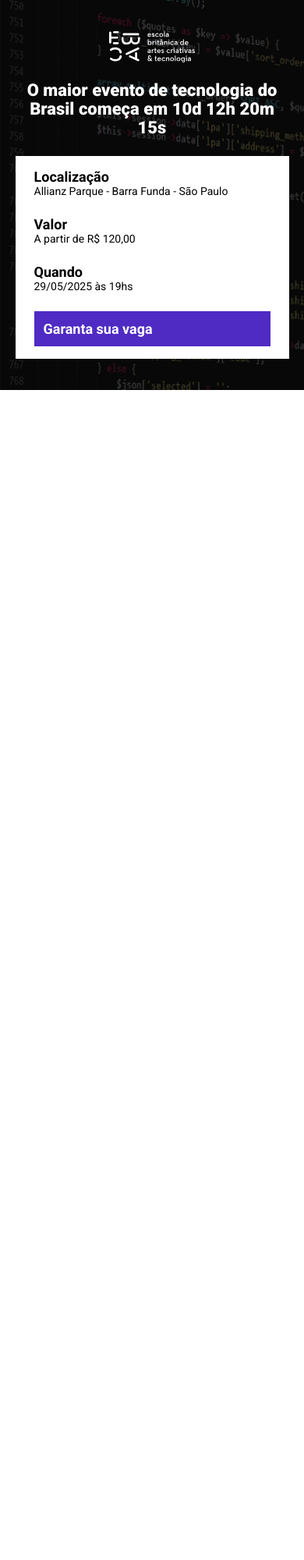
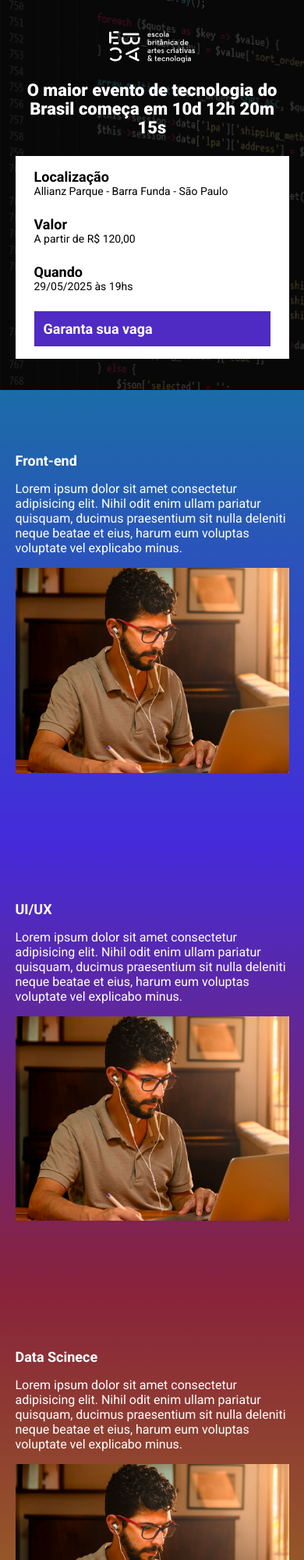
Before and after one commit to Danpalmeira92/ebac_tech_talks-daniel_palmeira, a website built with Parcel: page src/index.html in a window 390 px wide. Shown: the top 2000 px of the page at 78% size. Before the commit the page ends 844 px from the top, so only its background shows below. Built offline with nearby package versions, Linux system fonts and the light colour scheme.

Commit message:
Criando as seções, o arquivo de variáveis e aplicando animação com AOS

```diff
--- a/src/index.html
+++ b/src/index.html
@@ -8,6 +8,7 @@
     <link rel="stylesheet" href="styles/main.scss">
 
     <link href="https://fonts.googleapis.com/css2?family=Roboto:wght@400;700;900&display=swap" rel="stylesheet">
+    <link rel="stylesheet" href="https://unpkg.com/aos@next/dist/aos.css" />
 
 </head>
 <body>
@@ -39,7 +40,52 @@
         </div>
     </header>
 
+    <section class="event event--frontend">
+        <div class="container" data-aos="fade-right">
+            <div class="event__details">
+                <h2 class="event__details__title">Front-end</h2>
+                <p class="event__details__desciption">
+                    Lorem ipsum dolor sit amet consectetur adipisicing elit. Nihil odit enim ullam pariatur quisquam, ducimus praesentium sit nulla deleniti neque beatae et eius, harum eum voluptas voluptate vel explicabo minus.
+                </p>
+            </div>
+            <img class="event__image" src="./images/frontend.png" alt="Front-end">
+        </div>
+    </section>
+    <section class="event event--ui-ux event--image-left">
+        <div class="container" data-aos="fade-left">
+            <div class="event__details">
+                <h2 class="event__details__title">UI/UX</h2>
+                <p class="event__details__desciption">
+                    Lorem ipsum dolor sit amet consectetur adipisicing elit. Nihil odit enim ullam pariatur quisquam, ducimus praesentium sit nulla deleniti neque beatae et eius, harum eum voluptas voluptate vel explicabo minus.
+                </p>
+            </div>
+            <img class="event__image" src="./images/frontend.png" alt="Front-end">
+        </div>
+    </section>
+    <section class="event event--data-science">
+        <div class="container" data-aos="fade-right">
+            <div class="event__details">
+                <h2 class="event__details__title">Data Scinece</h2>
+                <p class="event__details__desciption">
+                    Lorem ipsum dolor sit amet consectetur adipisicing elit. Nihil odit enim ullam pariatur quisquam, ducimus praesentium sit nulla deleniti neque beatae et eius, harum eum voluptas voluptate vel explicabo minus.
+                </p>
+            </div>
+            <img class="event__image" src="./images/frontend.png" alt="Front-end">
+        </div>
+    </section>
+    <section class="event event--backend event--image-left">
+        <div class="container" data-aos="fade-left">
+            <div class="event__details">
+                <h2 class="event__details__title">Back-end</h2>
+                <p class="event__details__desciption">
+                    Lorem ipsum dolor sit amet consectetur adipisicing elit. Nihil odit enim ullam pariatur quisquam, ducimus praesentium sit nulla deleniti neque beatae et eius, harum eum voluptas voluptate vel explicabo minus.
+                </p>
+            </div>
+            <img class="event__image" src="./images/frontend.png" alt="Front-end">
+        </div>
+    </section>
 
+    <script src="https://unpkg.com/aos@next/dist/aos.js"></script>
     <script src="scripts/main.js"></script>
 </body>
 </html>
--- a/src/scripts/main.js
+++ b/src/scripts/main.js
@@ -1 +1 @@
-console.log("Olá Mundo")
+AOS.init()
--- /dev/null
+++ b/src/styles/_events.scss
@@ -0,0 +1,65 @@
+@use 'variables';
+
+.event {
+    padding: 80px 0;
+
+    &--frontend {
+        background-image: linear-gradient(variables.$blue1, variables.$blue2);
+    }
+
+    &--ui-ux {
+        background-image: linear-gradient(variables.$blue2, variables.$pink);
+    }
+
+    &--data-science {
+        background-image: linear-gradient(variables.$pink, variables.$yellow);
+    }
+
+    &--backend {
+        background-image: linear-gradient(variables.$yellow, variables.$pink);
+    }
+
+    &--image-left {
+        .container {
+            flex-direction: row-reverse;
+        }
+    }
+
+
+    .container {
+        display: flex;
+        gap: 40px;
+    }
+
+    &__image {
+        max-width: 360px;
+    }
+
+    &__details {
+
+        &__title {
+            font-size: 18px;
+            font-weight: bold;
+            margin-bottom: 16px;
+        }
+
+        &__descriptions {
+            line-height: 22px;
+        }
+    }
+
+    @media (max-width: 640px) {
+        .container {
+            display: block;
+        }
+
+        &__image {
+            width: 100%;
+        }
+
+        &__details {
+            margin-right: 0;
+            margin-bottom: 16px;
+        }
+    }
+}
--- a/src/styles/_hero.scss
+++ b/src/styles/_hero.scss
@@ -1,3 +1,5 @@
+@use 'variables';
+
 .hero {
     padding-top: 64px;
     padding-bottom: 100px;
@@ -16,7 +18,7 @@
         left: 0;
         width: 100%;
         height: 100%;
-        background-color: #000;
+        background-color: variables.$secondaryTextColor;
         content: '';
         opacity: 0.7;
     }
--- /dev/null
+++ b/src/styles/_variables.scss
@@ -0,0 +1,8 @@
+$textColor: #fff;
+$secondaryTextColor:#000;
+
+$blue1: #1B6CA7;
+$blue2: #442BDB;
+$pink: #89223B;
+$yellow: #9C791D;
+$purple: #4F2AC3;
--- a/src/styles/components/_buttons.scss
+++ b/src/styles/components/_buttons.scss
@@ -1,3 +1,5 @@
+@use '../variables';
+
 .button {
     padding: 12px;
     font-size: 18px;
@@ -7,8 +9,8 @@
     white-space: nowrap;
 
     &--primary {
-        color: #fff;
-        background-color: #4F2AC3;
+        color: variables.$textColor;
+        background-color: variables.$purple;
     }
 
     @media (max-width: 640px) {
--- a/src/styles/components/_infos_bar.scss
+++ b/src/styles/components/_infos_bar.scss
@@ -1,6 +1,8 @@
+@use '../variables';
+
 .infos-bar {
     padding: 16px 24px;
-    background-color: #fff;
+    background-color: variables.$textColor;
     display: flex;
     justify-content: space-between;
 
--- a/src/styles/main.scss
+++ b/src/styles/main.scss
@@ -1,13 +1,15 @@
 @use 'hero';
 @use 'components/infos_bar';
 @use 'components/buttons';
+@use 'events';
+@use 'variables';
 
 * {
     margin: 0;
     padding: 0;
     box-sizing: border-box;
     font-family: Roboto, sans-serif;
-    color: #fff;
+    color: variables.$textColor;
     list-style: none;
 }
 
```
Also changed, not shown: 1 other file.
